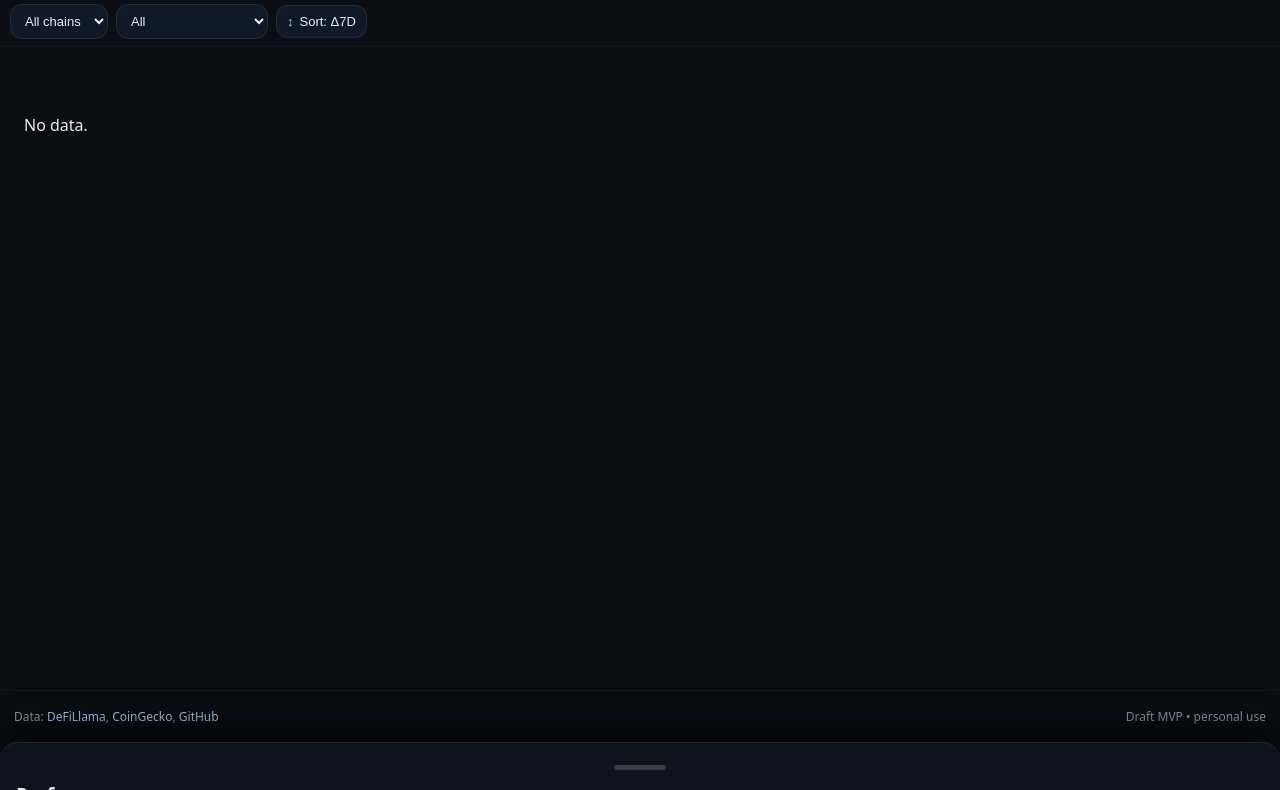
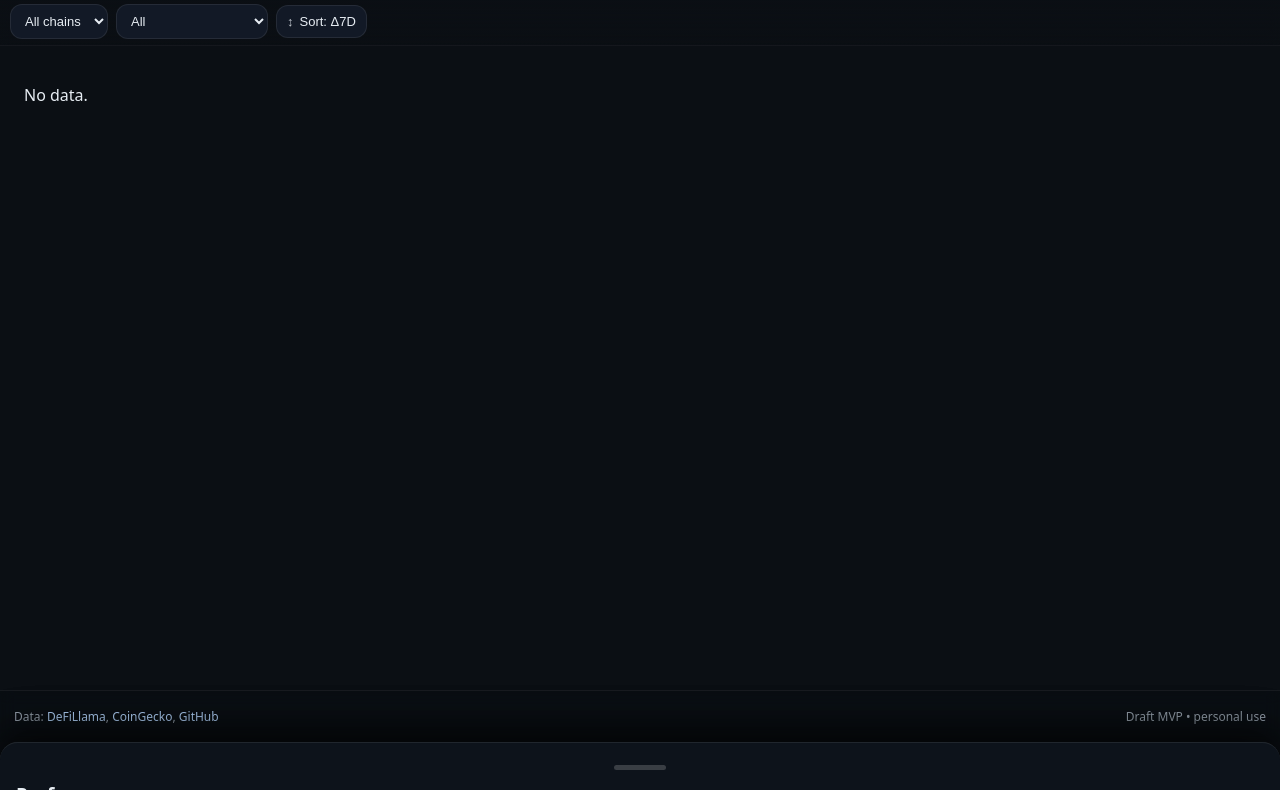
Before and after one commit to jenovatech1/project-feed, a plain HTML site: page index.html in a window 1280 px wide. Shown: the part 58-848 px from the top of the page. Drawn offline with Linux system fonts and the light colour scheme; no server answers.

Commit message:
Update style.css

```diff
--- a/style.css
+++ b/style.css
@@ -7,7 +7,7 @@
   --danger: #ff6b6b;
   --chip: #1a2230;
   --topbar: 56px;
-  --subbar: 44px;
+  --subbar: 14px;
   --footer: 52px;
 }
 * {
```
